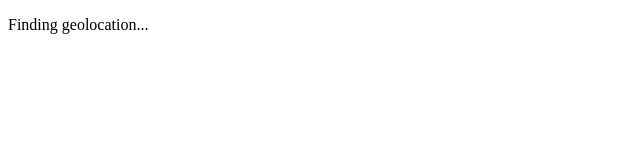
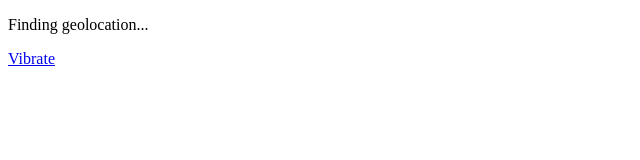
Before and after one commit to kamphuisbert/MijnFrequentie, a plain HTML site: page assets/www/index.html in a window 1280 px wide. Shown: the full height of the page, 0-640 px from the left. Drawn offline with Linux system fonts and the light colour scheme.

Commit message:
vibrate test

```diff
--- a/assets/www/index.html
+++ b/assets/www/index.html
@@ -37,9 +37,14 @@
                 'message: ' + error.message + '\n');
     }
 
+    function vibrate() {
+        navigator.notification.vibrate(2000);
+    }
+
     </script>
   </head>
   <body>
     <p id="geolocation">Finding geolocation...</p>
+    <p><a href="#" onclick="vibrate(); return false;">Vibrate</a></p>
   </body>
 </html>
```
